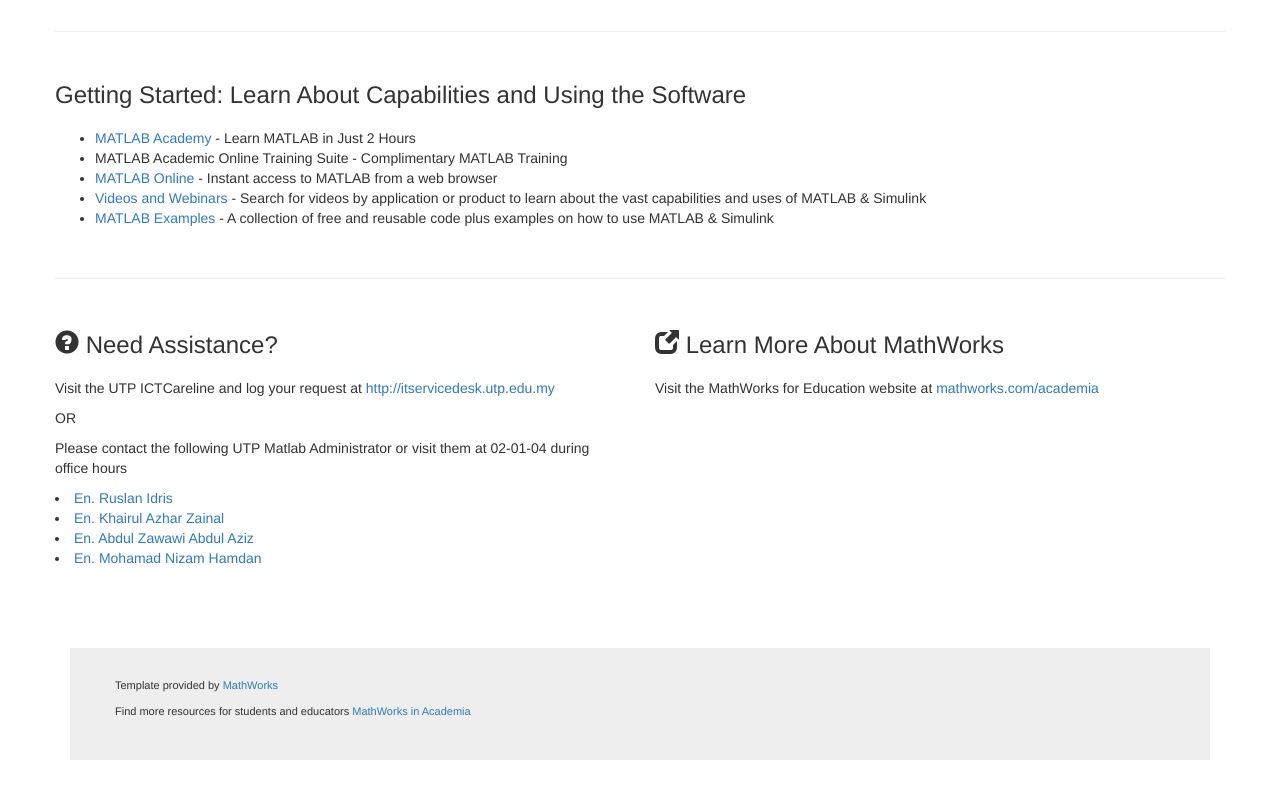
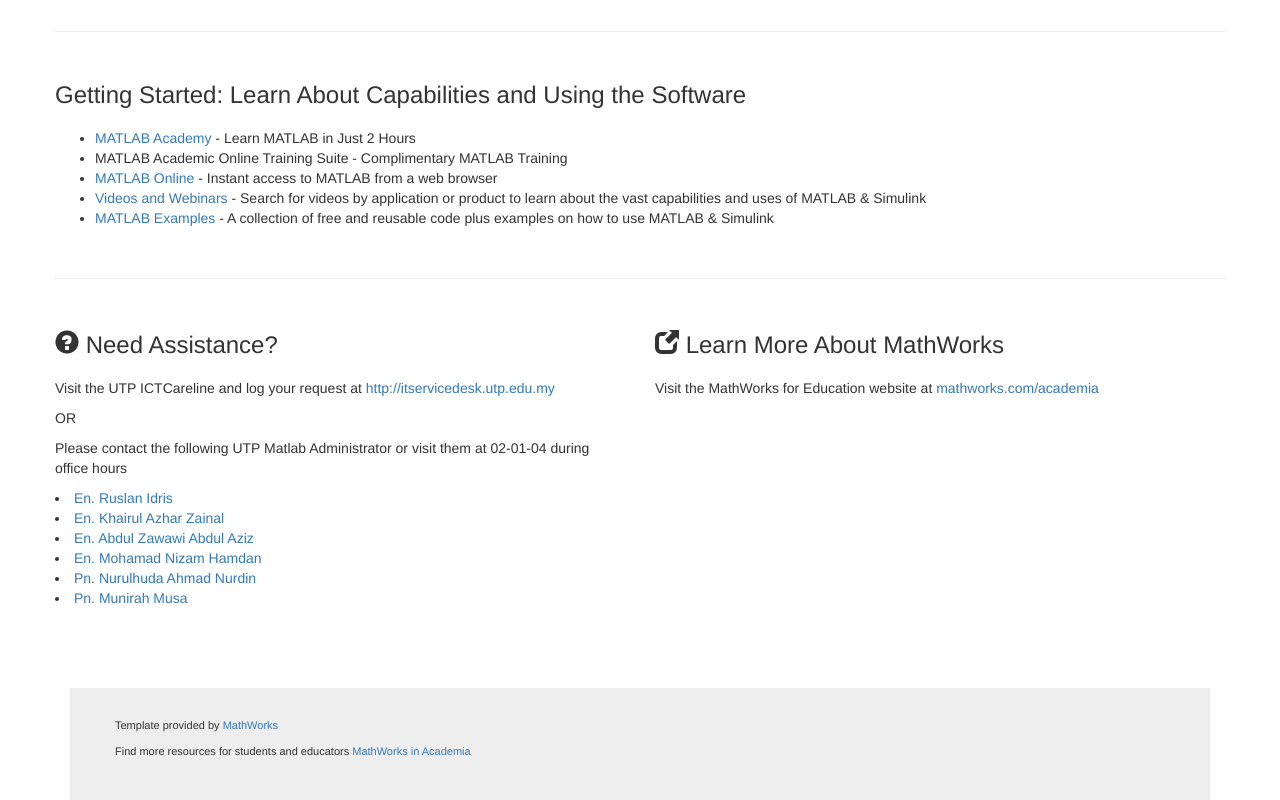
Before and after one commit to utp-tah/utp-tah.github.io, a plain HTML site: page index.html in a window 1280 px wide. Shown: the part 2351-3151 px from the top of the page. Before the commit the page ends 3111 px from the top, so only its background shows below. Drawn offline with nearby package versions, Linux system fonts and the light colour scheme.

Commit message:
add huda & munirah

```diff
--- a/index.html
+++ b/index.html
@@ -271,6 +271,8 @@
 <li> <a href="mailto:khairzh@utp.edu.my?subject=UTP Matlab TAH ">En. Khairul Azhar Zainal</a></li>
 <li> <a href="mailto:zawaziz@utp.edu.my?subject=UTP Matlab TAH ">En. Abdul Zawawi Abdul Aziz</a></li>
 <li> <a href="mailto:nizam.hamdan@utp.edu.my?subject=UTP Matlab TAH ?">En. Mohamad Nizam Hamdan</a></li>
+<li> <a href="mailto:nurulhuda@utp.edu.my?subject=UTP Matlab TAH ?">Pn. Nurulhuda Ahmad Nurdin</a></li>
+<li> <a href="mailto:munirah_musa@utp.edu.my?subject=UTP Matlab TAH ?">Pn. Munirah Musa</a></li>
 
     </div>
     <div class="col-md-6">
```
